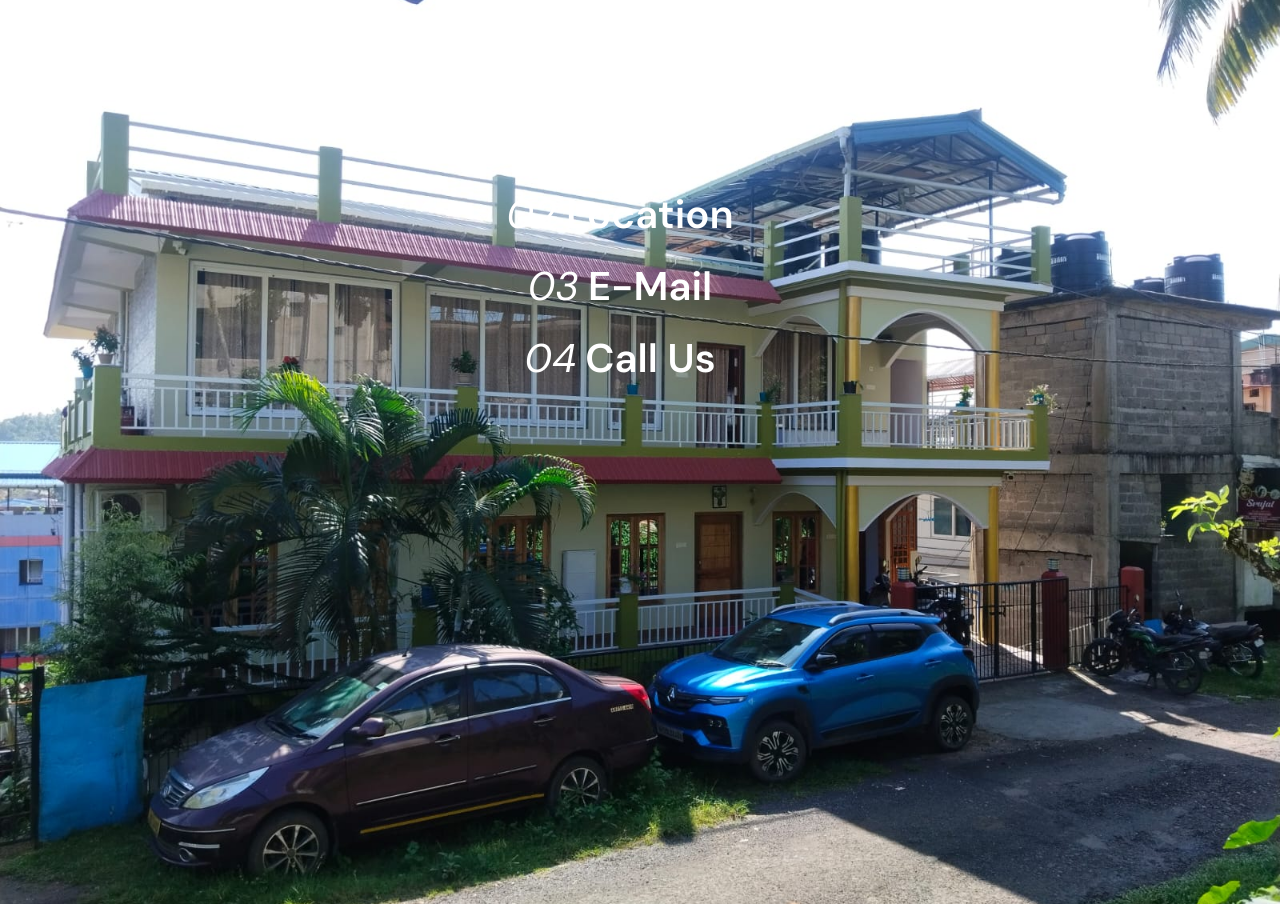
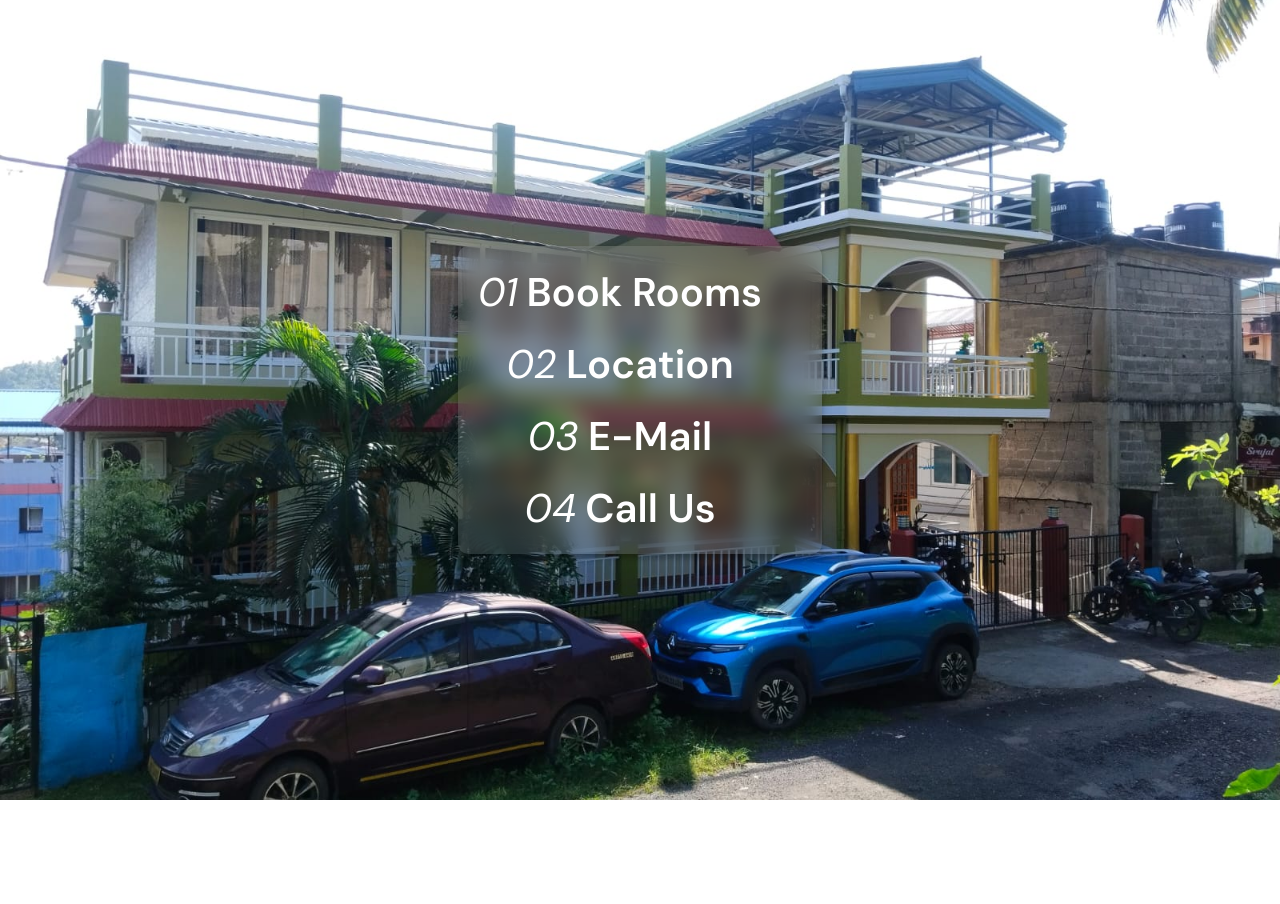
Before and after one commit to abchomestay/abchomestay.github.io, a plain HTML site: page index.html in a window 1280 px wide. After the commit the page ends 800 px from the top, so only its background shows below. Drawn offline with Linux system fonts and the light colour scheme.

Commit message:
Update index.html

```diff
--- a/index.html
+++ b/index.html
@@ -12,8 +12,9 @@
             background: url(images/park.jpg) no-repeat center;
             background-size: cover;
             min-height: 100vh;
-            margin-top: 50;
+            margin: 0; /* Remove default margin */
             overflow: hidden;
+            display: flex;
             justify-content: center;
             align-items: center;
         }
@@ -25,16 +26,21 @@
                 background-size: cover;
             }
         }
+
         nav {
             display: flex;
             flex-direction: column;
             gap: 20px;
             padding: 20px;
             --text: #fff;
-            margin: 12vh auto;
+            justify-content: center; /* Vertically center */
+            align-items: center; /* Horizontally center */
             width: fit-content;
-            justify-content: center; /* Vertically center */
-            align-items: center;
+            background: rgba(255, 255, 255, 0.1); /* Semi-transparent background */
+            backdrop-filter: blur(10px); /* Glass effect with blur */
+            border-radius: 10px; /* Rounded corners for the navbar */
+            box-shadow: 0 4px 6px rgba(0, 0, 0, 0.3); /* Optional shadow for a more "glassy" effect */
+            transition: background 0.3s ease; /* Smooth transition for background color */
         }
 
         nav a {
@@ -46,6 +52,8 @@
             font-size: 40px;
             overflow: hidden;
             white-space: nowrap;
+            color: var(--text); /* Text color */
+            transition: all 0.5s ease;
         }
 
         nav a i,
@@ -60,10 +68,19 @@ nav a span {
             transition: all 0.4s ease;
         }
 
+        /* On hover, change navbar background color */
+        nav a:hover {
+            color: #ff6347; /* Change text color on hover (tomato color for example) */
+        }
+
+        nav:hover {
+            background: rgba(255, 255, 255, 0.3); /* Darken the background on hover */
+        }
+
         /* Media queries for responsiveness */
         @media (max-width: 768px) {
             nav {
-        margin: 5vh auto; /* Adjust margin for mobile */
+                margin: 0; /* Remove margins for mobile */
                 padding: 10px; /* Adjust padding for mobile */
             }
 
```
Lines whose indentation alone changed are shown as unchanged.
